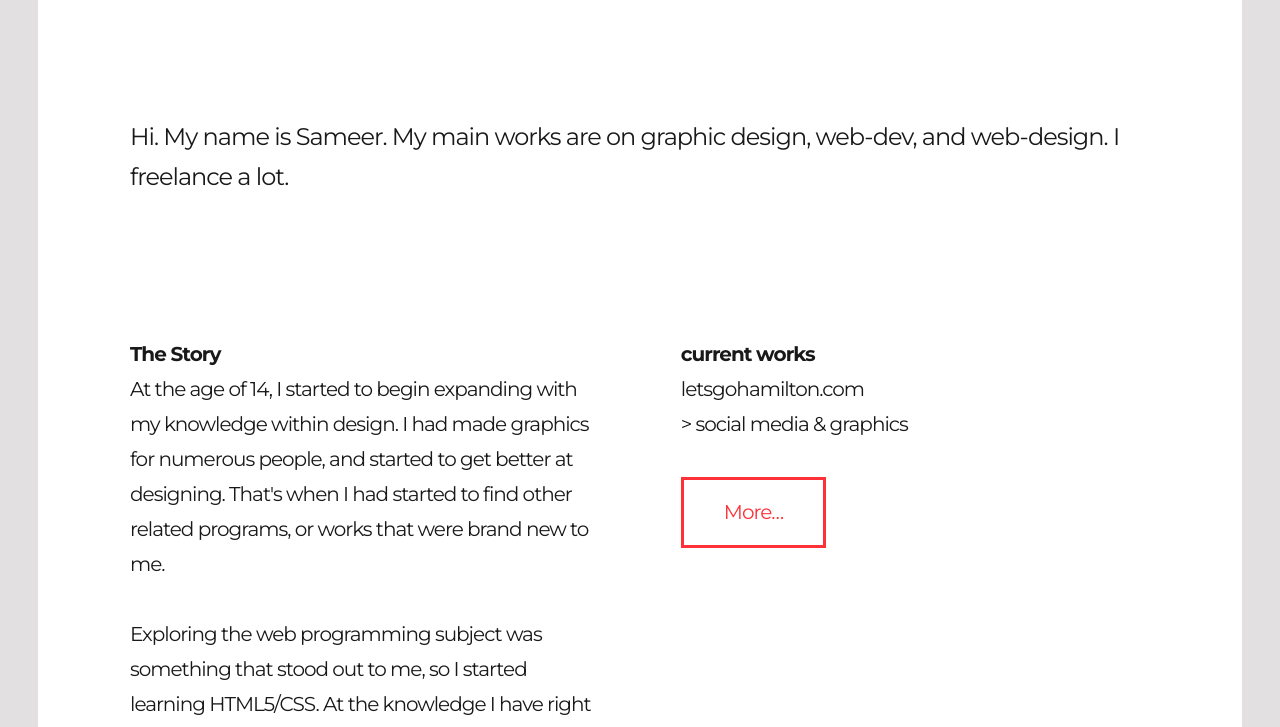
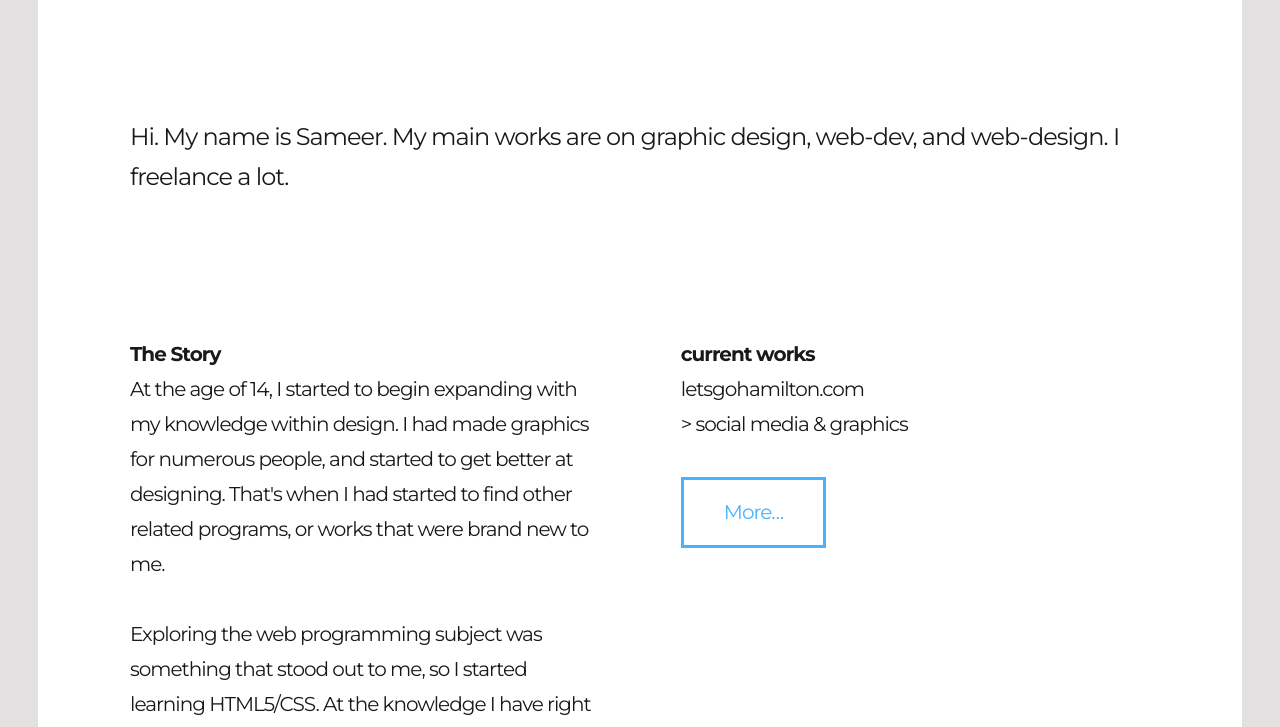
Before and after one commit to sxmple/letsgohamilton, a plain HTML site: page index.html in a window 1280 px wide. Shown: the part 353-1080 px from the top of the page. Drawn offline with Linux system fonts and the light colour scheme.

Commit message:
changed some css

```diff
--- a/css/common.css
+++ b/css/common.css
@@ -239,8 +239,8 @@ iframe
 a.button
 {
     display: inline-block;
-    color: #FD3137;
-    border: 3px solid #FD3137;
+    color: #46b3ff;
+    border: 3px solid #46b3ff;
     text-align: center;
     padding: 15px 40px;
     cursor: pointer;
@@ -256,7 +256,7 @@ a.button:active
 a.button:hover
 {
     color: white;
-    background-color: #FD3137;
+    background-color: #46b3ff;
 }
 h1,h2,h3,h4,h5,h6
 {
```
Also changed, not shown: contact.html (+2 -3 lines).
